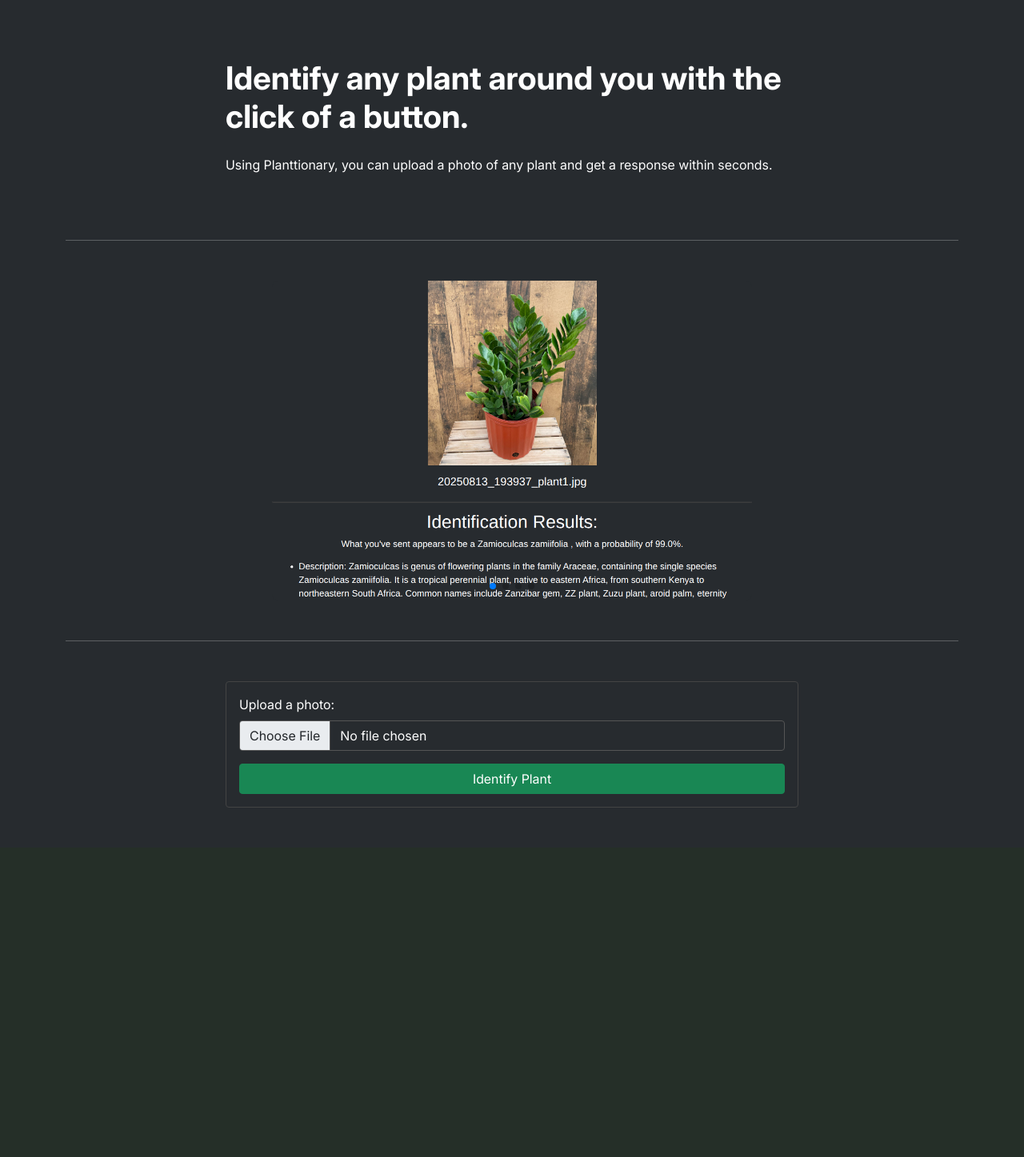
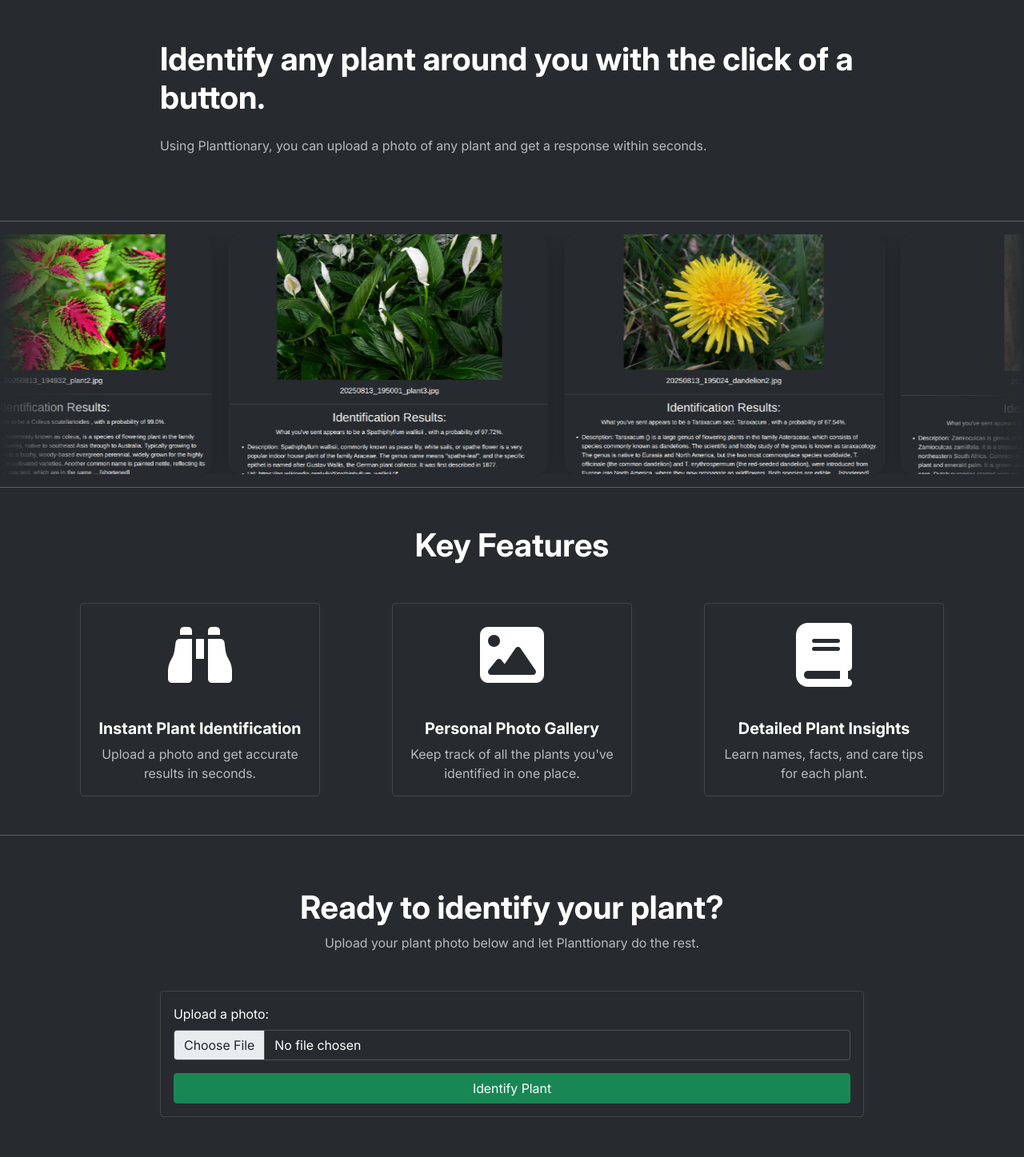
Before and after one commit to oceanyu1/plant-wildlife-identifier, a Flask app: page / in a window 1280 px wide. Shown: the part 56-1503 px from the top of the page at 80% size. Before the commit the page ends 1066 px from the top, so only its background shows below. Run offline with Flask 3, Linux system fonts and the light colour scheme.

Commit message:
Add scrolling gallery, features, title, and styling to main page. Add margins to gallery.

```diff
--- a/app.py
+++ b/app.py
@@ -12,6 +12,7 @@
 load_dotenv()
 
 API_KEY = os.getenv("PLANT_ID_API_KEY")
+DEMO_MODE = os.getenv("DEMO_MODE", "false").lower() == "true"
 
 app = Flask(__name__)
 app.config['SECRET_KEY'] = 'your-secret-key-here'
@@ -19,7 +20,7 @@
 app.config['CACHE_TYPE'] = 'SimpleCache'
 app.config['MAX_CONTENT_LENGTH'] = 10 * 1024 * 1024
 
-# Initialize Flask-Caching with Redis
+# Initialize Flask-Caching
 cache = Cache(app)
 
 # Create upload directory if it doesn't exist
@@ -72,26 +73,26 @@
             img_base64 = [base64.b64encode(img_file.read()).decode("ascii")]
 
         # fake api
-        """ print("🧪 USING FAKE API FOR TESTING")
-        fake_result = get_fake_plant_response(filename)
-        result = fake_result  """
+        if DEMO_MODE:
+            print("🧪 USING FAKE API FOR TESTING")
+            fake_result = get_fake_plant_response(filename)
+            result = fake_result
+        else:
+            # API CODE - CURRENTLY TESTING NOT USING!
+            url="https://plant.id/api/v3/identification"
+            params = {
+                'details': 'url,common_names,description,treatment,edible_parts,best_watering,best_light_condition,best_soil_type'
+            }
+            headers = {
+                "Api-Key": API_KEY
+            }
+            json= {
+                'images':img_base64
+            }
+            response = requests.post(url,params=params,headers=headers, json=json)
 
-        # API CODE - CURRENTLY TESTING NOT USING!
-        url="https://plant.id/api/v3/identification"
-        params = {
-            'details': 'url,common_names,description,treatment,edible_parts,best_watering,best_light_condition,best_soil_type'
-        }
-        headers = {
-            "Api-Key": API_KEY
-        }
-        json= {
-            'images':img_base64
-        }
-        response = requests.post(url,params=params,headers=headers, json=json)
-
-        result = response.json()
-
-        save_to_cache(image_hash, result)
+            result = response.json()
+            save_to_cache(image_hash, result)
 
     dictResult = json_to_dict(result)
     results_history = session.get('results_history', {})
--- a/static/css/style.css
+++ b/static/css/style.css
@@ -15,19 +15,27 @@
     color: #ffffff;
     margin: 0;
     padding: 0;
+    overflow-x: hidden;
+}
+html {
+    overflow-x: hidden;
 }
 
-.identification {
-    text-align: left;
-}
-
+/* No image in gallery */
 .noimg {
     display: flex;
     flex-direction: column;
     align-items: center;
     background-color: #272b2f;
+    text-align: center;
+    margin: 50px 200px;
 }
 
+.noimg .card-header {
+    background-color: #272b2f;
+}
+
+/* Links */
 .link i {
     font-size: 0.8em;
 }
@@ -37,13 +45,21 @@
     text-decoration: none;
 }
 
+/* Image history/gallery */
+
+.gallery {
+    margin-left: 50px;
+    margin-right: 50px;
+}
+
 .gallery-img {
     width: 100%;
-    height: 200px;         /* or any height you prefer */
+    height: 200px;
     object-fit: cover;
-    border-radius: 0.5rem; /* optional: for rounded corners */
+    border-radius: 0.5rem;
 }
 
+/* Index header */
 .intro {
     display: flex;
     flex-direction: column;
@@ -52,30 +68,76 @@
     padding: 50px 200px;
 }
 
-.swiper {
-    width: 100%;
-    max-width: 600px;
-    height: 400px;
-    margin: 50px auto; /* center */
-    padding: 50px 200px;
+/* Infinite scroll in index */
+.infinite-scroll-container {
+    width: 100vw;
+    height: 300px;
+    overflow: hidden;
+    position: relative;
+    mask: linear-gradient(90deg, transparent 0%, black 10%, black 90%, transparent 100%);
+    -webkit-mask: linear-gradient(90deg, transparent 0%, black 10%, black 90%, transparent 100%);
 }
 
-.swiper-slide img {
+.infinite-scroll {
+    display: flex;
+    width: calc(400px * 8); /* 4 images * 2 copies * 400px each */
+    animation: scroll 20s linear infinite;
+}
+
+.scroll-item {
+    width: 400px;
+    height: 300px;
+    flex-shrink: 0;
+    margin-right: 20px;
+    border-radius: 15px;
+    overflow: hidden;
+    box-shadow: 0 8px 25px rgba(0, 0, 0, 0.2);
+    transition: transform 0.3s ease;
+}
+
+.scroll-item:hover {
+    transform: translateY(-10px);
+}
+
+.scroll-item img {
     width: 100%;
     height: 100%;
     object-fit: cover;
-    border-radius: 8px;
+    display: block;
 }
 
-.swiper-pagination-bullet {
-    background: #fff;
-    opacity: 0.7;
+@keyframes scroll {
+    0% {
+        transform: translateX(0);
+    }
+    100% {
+        transform: translateX(calc(-400px * 4 - 80px)); /* Move by 4 images + margins */
+    }
 }
 
-.swiper-pagination-bullet-active {
-    opacity: 1;
+/* Pause animation on hover */
+.infinite-scroll-container:hover .infinite-scroll {
+    animation-play-state: paused;
 }
 
-.card {
-    margin: 50px 200px;
+/* Index feature section */
+.features {
+    display: flex;
+    justify-content: space-between;
+    padding-left: 100px;
+    padding-right: 100px;
 }
+
+.features .card {
+    width: 300px;
+}
+
+/* Secondary text styling */
+.secondary {
+    color: #b6bcbf; /* A common subtle gray */
+}
+
+/* Index upload button */
+.upload {
+    padding: 50px 200px;
+}
--- a/static/js/main.js
+++ /dev/null
@@ -1,18 +0,0 @@
-document.addEventListener("DOMContentLoaded", function () {
-    const swiper = new Swiper(".mySwiper", {
-        loop: true,
-        autoplay: {
-            delay: 3000,
-            disableOnInteraction: false,
-        },
-        pagination: {
-            el: ".swiper-pagination",
-            clickable: true,
-        },
-        navigation: {
-            nextEl: ".swiper-button-next",
-            prevEl: ".swiper-button-prev",
-        },
-        effect: 'slide',
-    });
-});
--- a/templates/base.html
+++ b/templates/base.html
@@ -39,9 +39,6 @@
     <link href="https://cdn.jsdelivr.net/npm/bootstrap@5.1.3/dist/css/bootstrap.min.css" rel="stylesheet">
     <link rel="stylesheet" href="{{ url_for('static',filename='css/style.css') }}">
     <link rel="stylesheet" href="https://cdnjs.cloudflare.com/ajax/libs/font-awesome/6.5.1/css/all.min.css">
-
-    <!-- Swiper slider CSS -->
-    <link rel="stylesheet" href="https://cdn.jsdelivr.net/npm/swiper@10/swiper-bundle.min.css" />
 </head>
 <body>
     <nav class="navbar navbar-expand-lg navbar-dark bg-dark">
@@ -58,7 +55,7 @@
         </div>
     </nav>
 
-    <div class="container mt-4">
+
     <!-- Flash messages -->
     {% with messages = get_flashed_messages() %}
         {% if messages %}
@@ -69,11 +66,10 @@
     {% endwith %}
 
     {% block content %}{% endblock %}
-    </div>
+
 
     <!-- bootstrap + slider js -->
     <script src="https://cdn.jsdelivr.net/npm/bootstrap@5.1.3/dist/js/bootstrap.bundle.min.js"></script>
-    <script src="https://cdn.jsdelivr.net/npm/swiper@10/swiper-bundle.min.js"></script>
     <script src="{{ url_for('static', filename='js/main.js') }}"></script>
 </body>
 </html>
--- a/templates/index.html
+++ b/templates/index.html
@@ -3,21 +3,59 @@
 {% block content %}
 <div class="intro">
     <h1 class="mb-4"><strong>Identify any plant around you with the click of a button.</strong></h1>
-    <p>Using Planttionary, you can upload a photo of any plant and get a response within seconds.</p>
+    <p class="secondary">Using Planttionary, you can upload a photo of any plant and get a response within seconds.</p>
 </div>
 <hr>
-<div class="swiper mySwiper">
-    <div class="swiper-wrapper">
-        <div class="swiper-slide"><img src="{{ url_for('static', filename='images/example1.png') }}" alt="Plant 1"></div>
-        <div class="swiper-slide"><img src="{{ url_for('static', filename='images/example2.png') }}" alt="Plant 2"></div>
-        <div class="swiper-slide"><img src="{{ url_for('static', filename='images/example3.png') }}" alt="Plant 3"></div>
-        <div class="swiper-slide"><img src="{{ url_for('static', filename='images/example4.png') }}" alt="Plant 4"></div>
+<div class="infinite-scroll-container">
+    <div class="infinite-scroll">
+        <!-- Your images (duplicate them for seamless loop) -->
+        <div class="scroll-item"><img src="{{ url_for('static', filename='images/example1.png') }}" alt="Plant 1"></div>
+        <div class="scroll-item"><img src="{{ url_for('static', filename='images/example2.png') }}" alt="Plant 2"></div>
+        <div class="scroll-item"><img src="{{ url_for('static', filename='images/example3.png') }}" alt="Plant 3"></div>
+        <div class="scroll-item"><img src="{{ url_for('static', filename='images/example4.png') }}" alt="Plant 4"></div>
+        <!-- Duplicate the same images -->
+        <div class="scroll-item"><img src="{{ url_for('static', filename='images/example1.png') }}" alt="Plant 1"></div>
+        <div class="scroll-item"><img src="{{ url_for('static', filename='images/example2.png') }}" alt="Plant 2"></div>
+        <div class="scroll-item"><img src="{{ url_for('static', filename='images/example3.png') }}" alt="Plant 3"></div>
+        <div class="scroll-item"><img src="{{ url_for('static', filename='images/example4.png') }}" alt="Plant 4"></div>
     </div>
-    <!-- Pagination (dots) -->
-    <div class="swiper-pagination"></div>
 </div>
 <hr>
-<div class="card upload">
+<h1 class="mb-5 mt-5 text-center"><strong>Key Features</strong></h1>
+<div class="features mt-3 mb-5">
+    <div class="card">
+        <div class="text-center py-4">
+            <i class="fa-solid fa-binoculars fa-5x"></i>
+        </div>
+        <div class="card-body">
+            <h5 class="card-title text-center"><strong>Instant Plant Identification</strong></h5>
+            <p class="card-text text-center secondary">Upload a photo and get accurate results in seconds.</p>
+        </div>
+    </div>
+    <div class="card">
+        <div class="text-center py-4">
+            <i class="fa-solid fa-image fa-5x"></i>
+        </div>
+        <div class="card-body">
+            <h5 class="card-title text-center"><strong>Personal Photo Gallery</strong></h5>
+            <p class="card-text text-center secondary">Keep track of all the plants you've identified in one place.</p>
+        </div>
+    </div>
+    <div class="card">
+        <div class="text-center py-4">
+            <i class="fa-solid fa-book fa-5x"></i>
+        </div>
+        <div class="card-body">
+            <h5 class="card-title text-center"><strong>Detailed Plant Insights</strong></h5>
+            <p class="card-text text-center secondary">Learn names, facts, and care tips for each plant.</p>
+        </div>
+    </div>
+</div>
+<hr>
+<div class="upload">
+    <h1 class="text-center"><strong>Ready to identify your plant?</strong></h1>
+    <p class="text-center secondary mb-5">Upload your plant photo below and let Planttionary do the rest.</p>
+    <div class="card">
         <div class="card-body">
             <form action="{{ url_for('upload_file') }}" method="post" enctype="multipart/form-data">
                 <div class="mb-3">
@@ -28,5 +66,5 @@
             </form>
         </div>
     </div>
-
+</div>
 {% endblock %}
--- a/templates/result.html
+++ b/templates/result.html
@@ -3,7 +3,7 @@
 {% block content %}
 <div class="row justify-content-center">
     <div class="col-md-8">
-        <h1 class="text-center mb-4">Upload Successful!</h1>
+        <h1 class="text-center mb-5 mt-5">Upload Successful!</h1>
 
         <div class="card">
             <div class="card-body text-center">
```
Also changed, not shown: templates/images.html (+10 -5 lines). Lines whose indentation alone changed are shown as unchanged.
